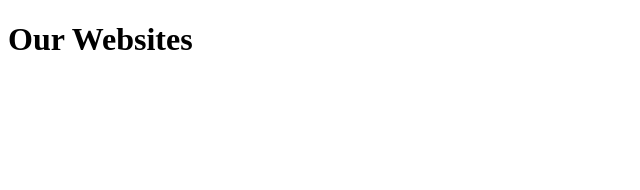
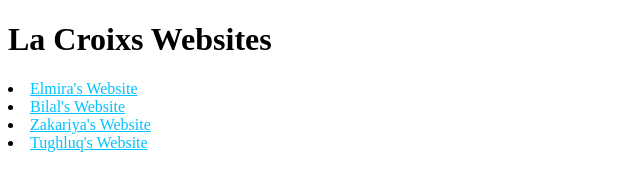
Before and after one commit to uyghurai/team4, a plain HTML site: page index.html in a window 1280 px wide. Shown: the whole page, without its empty margins (0-640 px from the left). Drawn offline with Linux system fonts and the light colour scheme.

Commit message:
final changes to our website
final changes to our website

```diff
--- a/index.html
+++ b/index.html
@@ -4,9 +4,24 @@
     <meta charset="UTF-8">
     <meta http-equiv="X-UA-Compatible" content="IE=edge">
     <meta name="viewport" content="width=device-width, initial-scale=1.0">
-    <title>Document</title>
+    <title>Groups La Croixs website</title>
 </head>
 <body>
-    <h1>Our Websites</h1>
+    <h1>La Croixs Websites</h1>
+
+    <div>
+        <li>
+            <a href="elmira.html" style="color: rgb(0, 195, 255);">Elmira's Website</a>
+        </li>
+        <li>
+            <a href="Bilal.html" style="color: rgb(0, 195, 255);">Bilal's Website</a>
+        </li>
+        <li>
+            <a href="zakariya.html" style="color: rgb(0, 195, 255);">Zakariya's Website</a>
+        </li>
+        <li>
+            <a href="tughluq.html" style="color: rgb(0, 195, 255);">Tughluq's Website</a>
+        </li>
+    </div>
 </body>
 </html>
```
